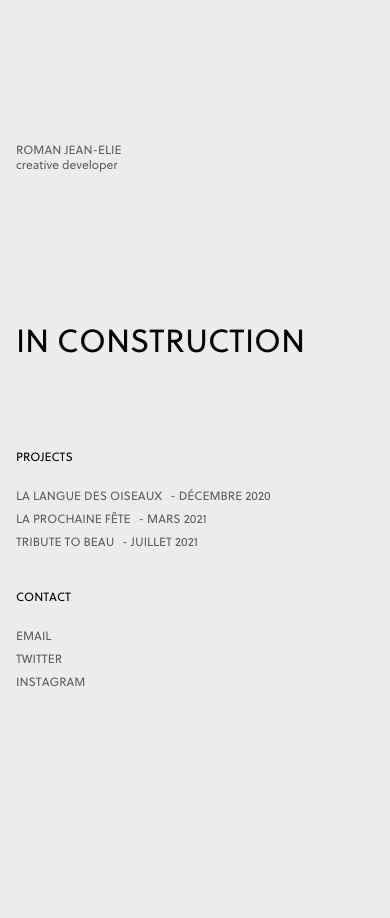
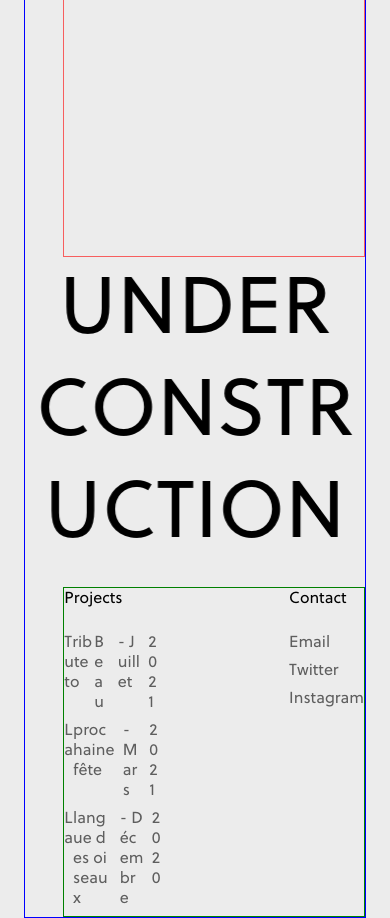
Before and after one commit to romanjeanelie/pfl, a website built with Parcel: page index.html in a window 390 px wide. Before the commit the page ends 844 px from the top, so only its background shows below. Built offline with nearby package versions, Linux system fonts and the light colour scheme.

Commit message:
add grid

```diff
--- a/index.html
+++ b/index.html
@@ -35,23 +35,26 @@
 
   <body>
     <div class="container">
+
       <div class="wrapper">
-        <p class="construction">IN CONSTRUCTION</p>
 
-        <div class="details__wrapper">
-          <div class="name">
-            <h1>Roman Jean-Elie</h1>
-            <p>creative developer</p>
-          </div>
+        <div class="name">
+          <h1>Roman Jean-Elie</h1>
+          <p>creative developer</p>
+        </div>
+
+
+        <p class="construction">UNDER CONSTRUCTION</p>
+
 
           <div class="info__container">
             <div class="projects__container">
               <h2>Projects</h2>
               <ul>
                 <li>
-                  <a href="https://lalanguedesoiseaux.net/" target="_blank">
-                    <p class="title">La langue des oiseaux</p>
-                    <p class="date">- Décembre 2020</p>
+                  <a href="#">
+                    <p class="title">Tribute to Beau</p>
+                    <p class="date">- Juillet 2021</p>
                   </a>
                 </li>
                 <li>
@@ -61,14 +64,13 @@
                   </a>
                 </li>
                 <li>
-                  <a href="#">
-                    <p class="title">Tribute to Beau</p>
-                    <p class="date">- Juillet 2021</p>
+                  <a href="https://lalanguedesoiseaux.net/" target="_blank">
+                    <p class="title">La langue des oiseaux</p>
+                    <p class="date">- Décembre 2020</p>
                   </a>
                 </li>
               </ul>
             </div>
-
             <div class="contact__container">
               <h2>Contact</h2>
               <ul>
@@ -77,10 +79,11 @@
                 <li><a href="#">Instagram</a></li>
               </ul>
             </div>
-          </div>
         </div>
-      </div>
+
     </div>
+
+  </div>
 
     <script src="src/index.js"></script>
   </body>
--- a/src/scss/base.scss
+++ b/src/scss/base.scss
@@ -7,7 +7,7 @@ body {
 
 .container {
   padding: 0 32px;
-  max-width: 1440px;
+  // max-width: 1440px;
   width: 100%;
   margin: 0 auto;
 }
--- a/src/scss/home.scss
+++ b/src/scss/home.scss
@@ -1,7 +1,6 @@
 .container {
   display: flex;
   justify-content: center;
-  //   align-items: center;
   flex-direction: column;
   height: 100%;
 }
@@ -9,16 +8,33 @@
 .wrapper {
   margin: 0 auto;
   position: relative;
-  width: 910px;
   display: flex;
   justify-content: center;
+  flex-direction: column;
+  border: 1px solid blue;
+
+  display: grid;
+  grid-template-columns: repeat(2,auto);
+  grid-template-rows: repeat(3,1fr);
 }
 
+
+
+.construction {
+  font-size: 100px;
+  text-align: center;
+
+  grid-column-start: 1;
+  grid-column-end: span 2;
+  grid-row-start: 2;
+}
+
+
 .name {
-  top: -334px;
-  position: absolute;
-  display: inline-block;
+  border: 1px solid red;
   opacity: 0.6;
+  grid-column-start: 2;
+  grid-row-start: 1;
   h1 {
     overflow: hidden;
   }
@@ -28,26 +44,12 @@
   }
 }
 
-.construction {
-  margin-top: -100px;
-  display: inline-block;
-  font-size: 100px;
-  text-align: center;
-  overflow: hidden;
-}
-
-.details__wrapper {
-  margin-top: -108px;
-  font-size: 14px;
-  top: 200px;
-  right: 0;
-  position: absolute;
-  text-transform: uppercase;
-}
-
 .info__container {
   display: flex;
-
+  justify-content: flex-end;
+  border: 1px solid green;
+  grid-column-start: 2;
+  grid-row-start: 3;
   h2 {
     margin-bottom: 24px;
     overflow: hidden;
@@ -72,49 +74,20 @@
   margin-right: 128px;
 }
 
-@media only screen and (max-width: 1024px) {
-  .wrapper {
-    width: 70vw;
-  }
-  .construction {
-    font-size: 60px;
-  }
-  .details__wrapper {
-    margin-top: -172px;
-  }
-
-  .name {
-    top: -236px;
-  }
-  .contact__container {
-    margin-top: 32px;
-  }
-  .info__container {
-    flex-direction: column;
-  }
+@media (min-width: 1800px) {
+ .construction{
+   font-size: 150px;
+ }
+}
+@media (max-width: 1220px) {
+  .construction{
+   font-size: 80px;
+ }
 }
 
-@media only screen and (max-width: 768px) {
-  .container {
-    padding: 0 16px;
-  }
-  .wrapper {
-    width: 100vw;
-    justify-content: start;
-  }
-  .construction {
-    font-size: 32px;
-  }
-
-  .details__wrapper {
-    font-size: 12px;
-    left: 0;
-  }
-
-  .name {
-    top: -307px;
-  }
-  .projects__container {
-    margin-right: 0;
-  }
+@media (max-width: 768px) {
+  .construction{
+    max-width: 600px;
+    word-break: break-word;
+ }
 }
```
Also changed, not shown: 1 other file.
